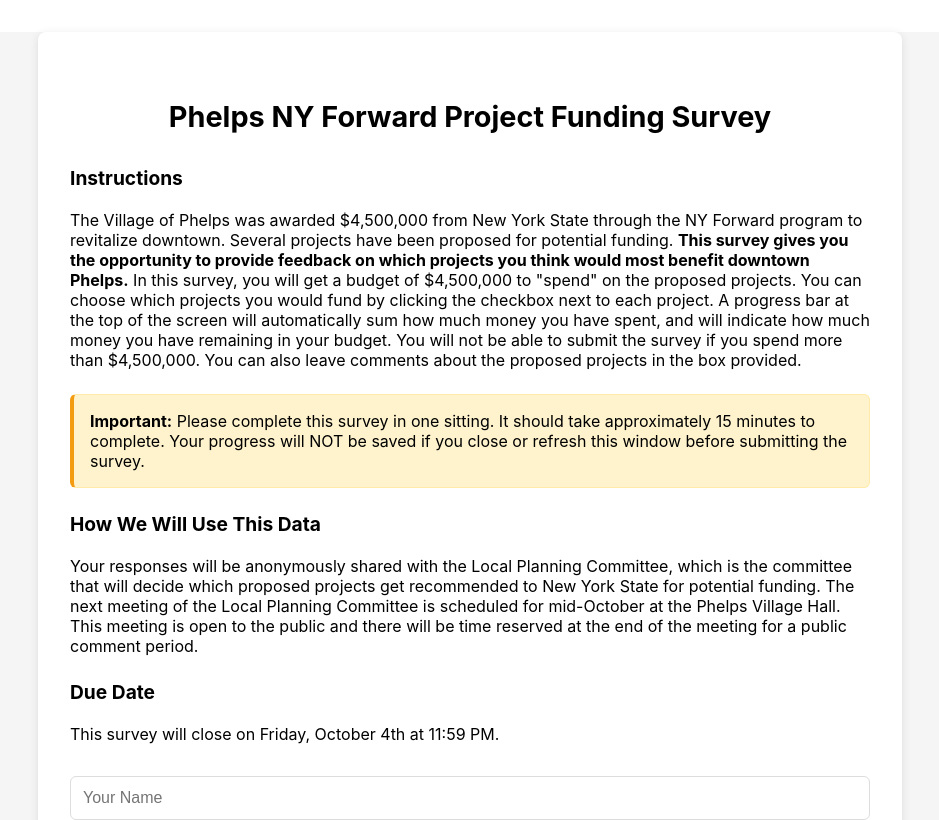
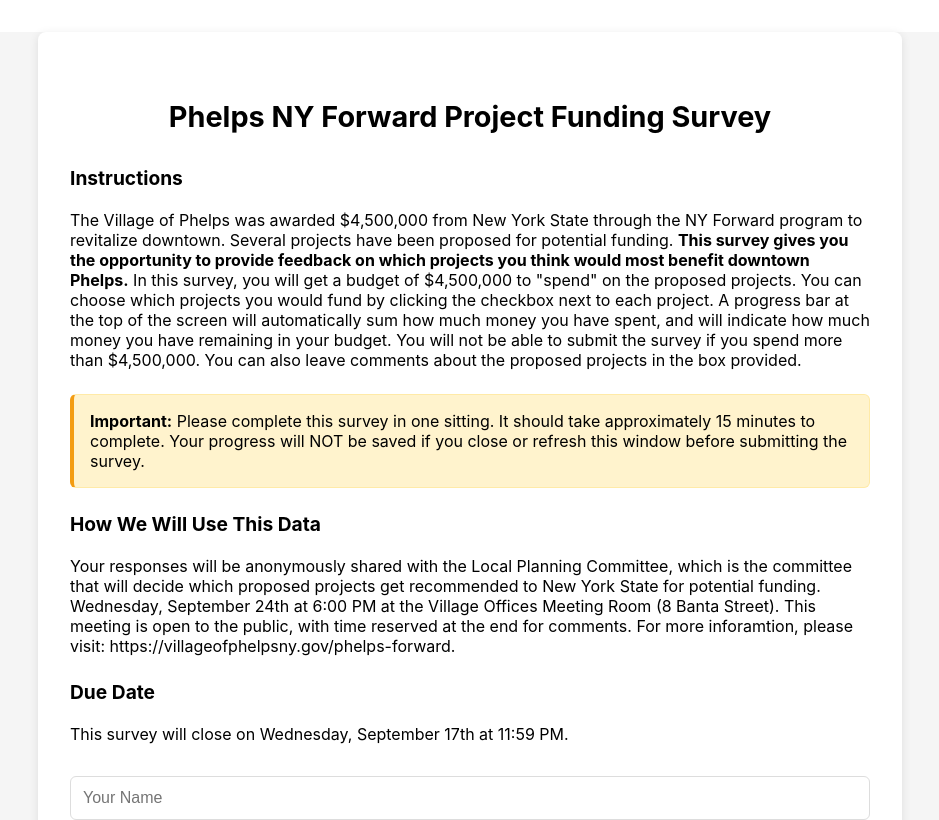
Before and after one commit to jpetti777/brockport-survey, a React (Vite) app: page / in a window 1280 px wide. Shown: the top 820 px of the page, without its empty margins (170-1109 px from the left). Built offline with nearby package versions, Linux system fonts and the light colour scheme; the HTML template or start-up script is replaced by a standard one.

Commit message:
updates 8

```diff
--- a/src/App.jsx
+++ b/src/App.jsx
@@ -129,7 +129,7 @@
       } else {
         console.error('Error setting up request:', error.message);
       }
-      alert(`Error submitting survey: ${error.message}. Please check console for more details.`);
+      alert(`Error submitting survey: ${error.message}. Please contact PhelpsNYForward@gmail.com for assistance.`);
     }
   };
 
@@ -160,9 +160,9 @@
         <div className="success-page">
           <div className="success-content">
             <h1>Thank You!</h1>
-            <h2>Your survey has been submitted successfully</h2>
+            <h2>Your survey has been submitted successfully.</h2>
             <p>Your responses will be shared with the Local Planning Committee to help guide their decisions about which projects to recommend for funding.</p>
-            <p>The next meeting of the Local Planning Committee is scheduled for mid-October at the Phelps Village Hall. This meeting is open to the public and there will be time reserved at the end for public comments.</p>
+            <p>Coming Up: Please join us for the next meeting of the Local Planning Committee on Wednesday, September 24th at 6:00 PM at the Village Offices Meeting Room (8 Banta Street). This meeting is open to the public, with time reserved at the end for comments. For more inforamtion, please visit: https://villageofphelpsny.gov/phelps-forward.</p>
             <p><strong>You may now close this page.</strong></p>
           </div>
         </div>
@@ -190,8 +190,8 @@
                 </button>
               </div>
               {remainingBudget < 0 && (
-                <div className="error-message">
-                  You have exceeded the $4,500,000 budget. Please deselect some projects.
+                <div className="budget-error">
+                  You have exceeded the $4,500,000 budget. Please remove some projects from your selection.
                 </div>
               )}
             </header>
@@ -208,10 +208,10 @@
                 </div>
 
                 <h3>How We Will Use This Data</h3>
-                <p>Your responses will be anonymously shared with the Local Planning Committee, which is the committee that will decide which proposed projects get recommended to New York State for potential funding. The next meeting of the Local Planning Committee is scheduled for mid-October at the Phelps Village Hall. This meeting is open to the public and there will be time reserved at the end of the meeting for a public comment period.</p>
+                <p>Your responses will be anonymously shared with the Local Planning Committee, which is the committee that will decide which proposed projects get recommended to New York State for potential funding. Wednesday, September 24th at 6:00 PM at the Village Offices Meeting Room (8 Banta Street). This meeting is open to the public, with time reserved at the end for comments. For more inforamtion, please visit: https://villageofphelpsny.gov/phelps-forward.</p>
 
                 <h3>Due Date</h3>
-                <p>This survey will close on Friday, October 4th at 11:59 PM.</p>
+                <p>This survey will close on Wednesday, September 17th at 11:59 PM.</p>
 
                 <div className="user-input">
                   <input
```
